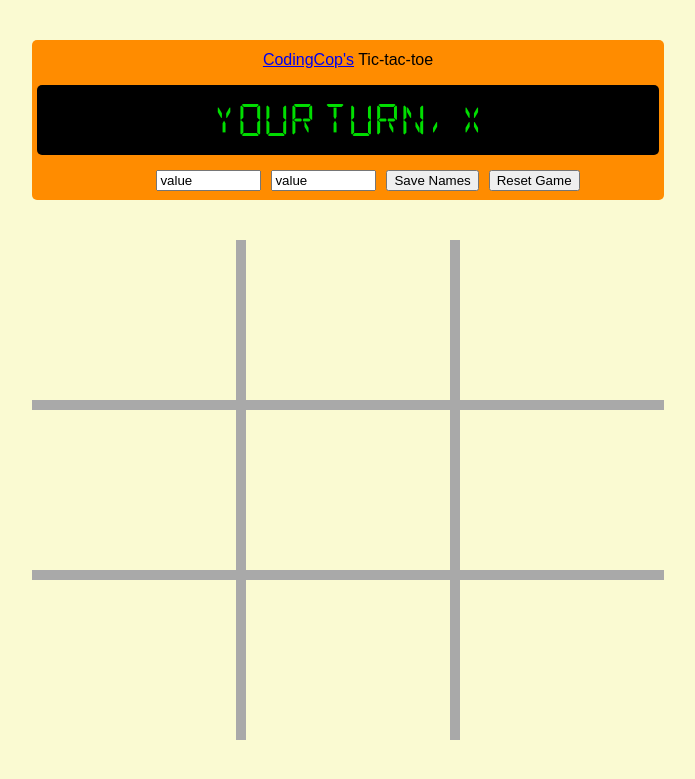
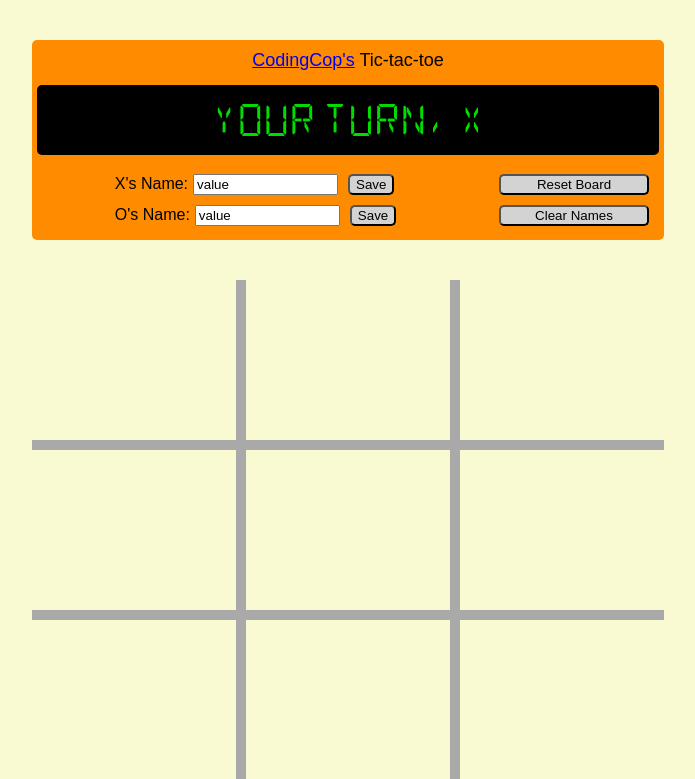
Before and after one commit to cleve703/tic-tac-toe, a PHP site: page / in a window 1280 px wide. Shown: the top 779 px of the page, without its empty margins (292-987 px from the left). Before the commit the page ends 740 px from the top, so only its background shows below. Run offline with PHP 8.4, Linux system fonts and the light colour scheme; some web fonts are replaced.

Commit message:
add media queries for different screen sizes

```diff
--- a/index.html
+++ b/index.html
@@ -17,10 +17,14 @@
     <div class="message-board" id="message-board-message"></div>
     <div class="message-board" id="message-board-form">
       <ul>
-        <li><input type="text" name="name" id="playerX" value="value" size="10"/></li>
-        <li><input type="text" name="name" id="playerO" value="value" size="10"/></li>
-        <li><button>Save Names</button></li>
-        <li><button>Reset Game</button></li>
+        <li>X's Name:<input type="text" name="name" id="playerX" value="value" size="15"/><button id="saveX">Save</button><span id="xName"></span></li>
+        <li>O's Name:<input type="text" name="name" id="playerO" value="value" size="15"/><button id="saveO">Save</button><span id="yName"></span></li>
+      </ul>
+    </div>
+    <div class="message-board" id="message-board-buttons">
+      <ul>
+        <li><button id="reset-board">Reset Board</button></li>
+        <li><button id="clear-names">Clear Names</button></li>
       </ul>
     </div>
   </div>
--- a/script.js
+++ b/script.js
@@ -50,8 +50,20 @@ var gameBoard = (function() {
 
 })();
 
+const player = ({marker, name}) => ({
+  marker,
+  name
+});
+
 const displayController = (function() {
 
+  function display(msg) {
+    document.getElementById("message-board-message").innerHTML = `${msg}`
+  };
+
+  return {
+    display
+  };
 })();
 
 const flowController = (function() {
@@ -81,7 +93,7 @@ const flowController = (function() {
     } else {
       currentTurn = "O";
     }
-    document.getElementById("message-board-message").innerHTML = `Your Turn, ${currentTurn}`
+    displayController.display(`Your Turn, ${currentTurn}`)
     return currentTurn;
   };
 
@@ -107,16 +119,40 @@ const flowController = (function() {
       (a1.marker === letter && b2.marker === letter && c3.marker === letter) ||
       (a3.marker === letter && b2.marker === letter && c1.marker === letter))
       {
-        document.getElementById("message-board-message").innerHTML = `${currentTurn} wins`
+        displayController.display(`${currentTurn} wins`)
         outcome = true;
       } else if (step == 8 && outcome == false) {
-        document.getElementById("message-board-message").innerHTML = `It's a tie`
+        displayController.display(`It's a tie`)
         outcome = true;
       }
     });
     return outcome;
   }
 
+  const buttonX = document.getElementById('saveX');
+  const buttonO = document.getElementById('saveO');
+  var playerXfield = document.getElementById('playerX').value;
+  var playerOfield = document.getElementById('playerO').value;
+
+  function saveName(marker, name) {
+    if (marker == 'X') {
+      playerX = player({marker, name});
+    } else if (marker == 'O') {
+    playerO = player({marker, name});
+    }
+  };
+
+  function disableNameButtons() {
+
+  }
+
+  function getNames() {
+    displayController.display(`Enter player names`)
+    buttonX.addEventListener('click', function(){saveName('X', playerXfield)});
+    buttonO.addEventListener('click', function(){saveName('O', playerOfield)});
+  };
+
+  getNames()
   gameBoard.boardUpdate();
   whoseTurn();
   gameBoard.boardButtons();
@@ -124,7 +160,8 @@ const flowController = (function() {
   return {
     turnProcess,
     whoseTurn,
-    isGameOver
+    isGameOver,
+    getNames
   }
 
 })();
--- a/style.css
+++ b/style.css
@@ -5,16 +5,25 @@ body {
   font-family: "LCD14";
   src: url("./DSEG14Classic-Regular.ttf")
 }
+button {
+  background-color: lightgray;
+  border-radius: 5px;
+  margin: 5px;
+}
+input {
+  margin: 5px;
+}
 .message-board-container {
-  margin: 5vh 25%;
+  margin: 5vh 5%;
   display: grid;
-  grid-template-columns: 1fr;
-  grid-template-rows: 5vh 10vh 5vh;
+  grid-template-columns: 2fr 1fr;
+  grid-template-rows: 5vh 10vh 10vh;
   background-color: darkorange;
   border-radius: 5px;
 }
 .message-board {
   display: grid;
+  grid-column: 1 / 3;
   align-content: center;
   justify-content: center;
   border-radius: 5px;
@@ -22,6 +31,7 @@ body {
 }
 #message-board-label {
   font-family: sans-serif;
+  font-size: large;
 }
 #message-board-message {
   font-family: "LCD14";
@@ -29,15 +39,26 @@ body {
   background-color: black;
   color: rgb(0,222,0);
 }
-#message-board-form ul{
+#message-board-form {
+  grid-column: 1;
+  font-family: sans-serif;
+}
+#message-board-buttons {
+  grid-column: 2;
+}
+#message-board-form ul,
+#message-board-buttons ul {
   list-style-type: none;
 }
-#message-board-form li{
-  float: left;
+#message-board-form li,
+#message-board-buttons li {
   margin: 0 5px;
 }
+#message-board-buttons button {
+  min-width: 150px;
+}
 .board-container {
-  margin: 5vh 25%;
+  margin: 5vh 5%;
   display: grid;
   grid-template-columns: 1fr 1fr 1fr;
   grid-template-rows: 20vh 20vh 20vh;
@@ -48,7 +69,6 @@ body {
   height: 100%;
   width: 100%;
   background-color: lightgoldenrodyellow;
-  /* font-family: 'Syncopate', sans-serif; */
   font-family: 'Cedarville Cursive', cursive;
   line-height: 22vh;
   font-size: 5rem;
@@ -56,3 +76,19 @@ body {
   align-content: center;
   justify-content: center;
 }
+@media only screen and (max-width: 780px) {
+  .message-board-container {
+    grid-template-rows: 4vh 10vh 20vh;
+  }
+  .board-container {
+    grid-template-rows: 15vh 15vh 15vh;
+  }
+}
+@media only screen and (min-width: 1280px) {
+  .message-board-container {
+    margin: 5vh 25%;
+  }
+  .board-container {
+    margin: 5vh 25%;
+  }
+}
```
